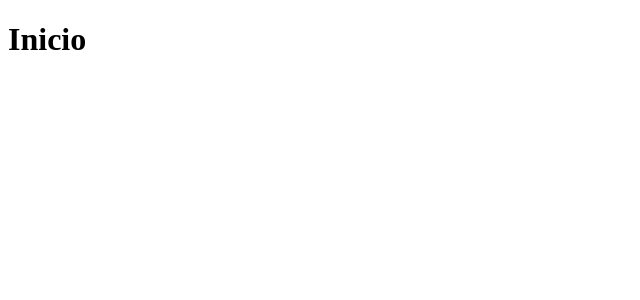
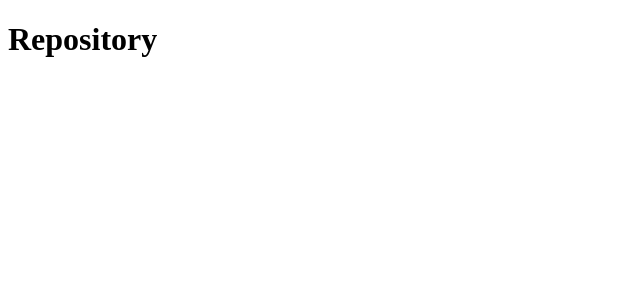
Before and after one commit to anderson-tec12/GitHubSearch, a React (Create React App) app in the folder web/: page /repository in a window 1280 px wide. Shown: the top 300 px of the page, without its empty margins (0-640 px from the left). Built offline with nearby package versions, Linux system fonts and the light colour scheme; the HTML template or start-up script is replaced by a standard one.

Commit message:
feat: router configured

```diff
--- a/web/src/App.js
+++ b/web/src/App.js
@@ -1,11 +1,8 @@
 import React from 'react';
 
+import Route from './routes';
 function App() {
-  return (
-    <div className="App">
-      <h1>Inicio</h1>
-    </div>
-  );
+  return <Route />;
 }
 
 export default App;
--- /dev/null
+++ b/web/src/pages/Main/index.js
@@ -0,0 +1,7 @@
+import React from 'react';
+
+const Main = () => {
+  return <h1>Main</h1>;
+};
+
+export default Main;
--- /dev/null
+++ b/web/src/pages/Repository/index.js
@@ -0,0 +1,7 @@
+import React from 'react';
+
+const Repository = () => {
+  return <h1>Repository</h1>;
+};
+
+export default Repository;
--- /dev/null
+++ b/web/src/routes.js
@@ -0,0 +1,16 @@
+import React from 'react';
+import { BrowserRouter, Switch, Route } from 'react-router-dom';
+
+import Main from './pages/Main';
+import Repository from './pages/Repository';
+
+export default function Routes() {
+  return (
+    <BrowserRouter>
+      <Switch>
+        <Route path="/" exact component={Main} />
+        <Route path="/repository" component={Repository} />
+      </Switch>
+    </BrowserRouter>
+  );
+}
```
